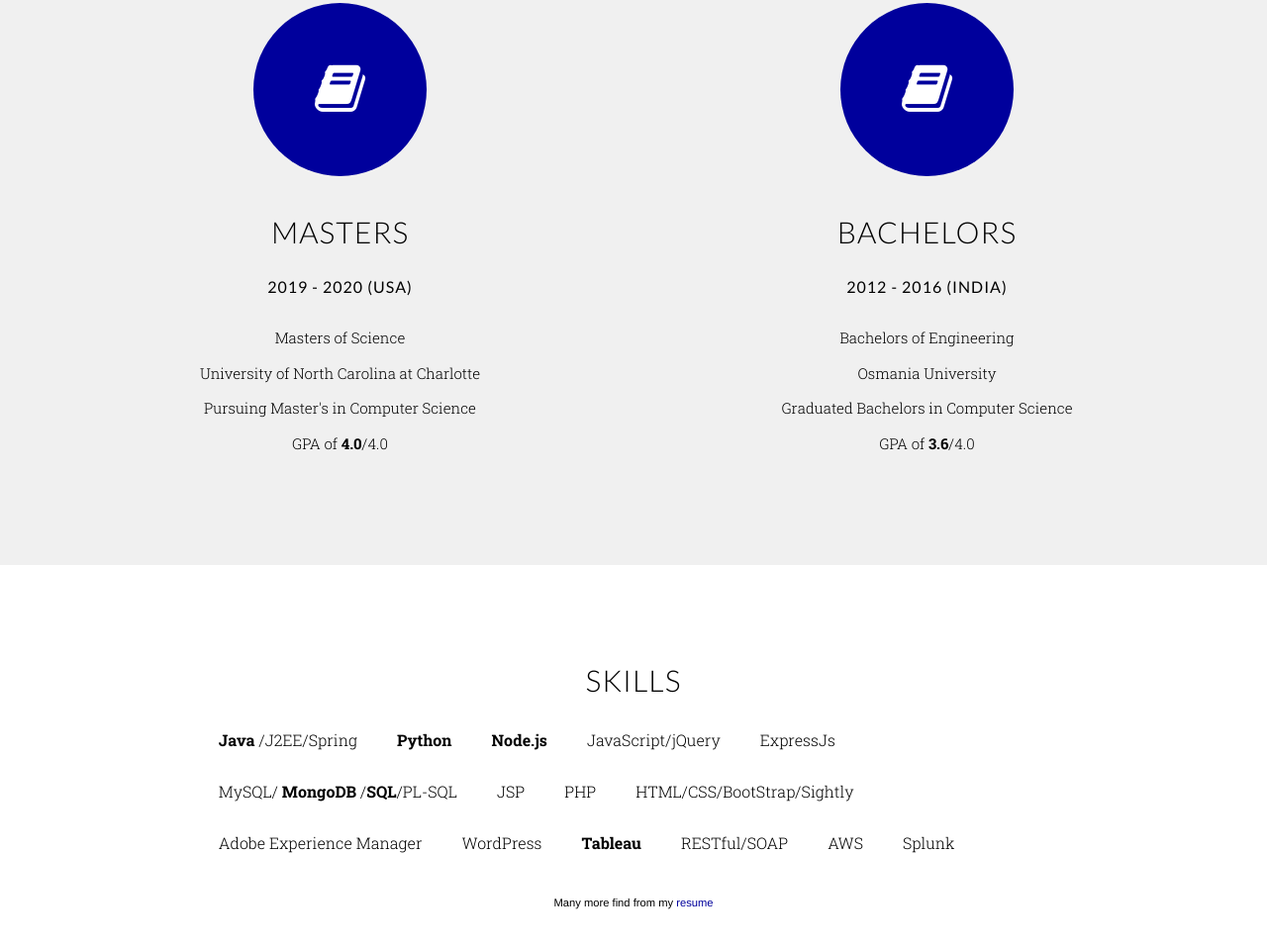
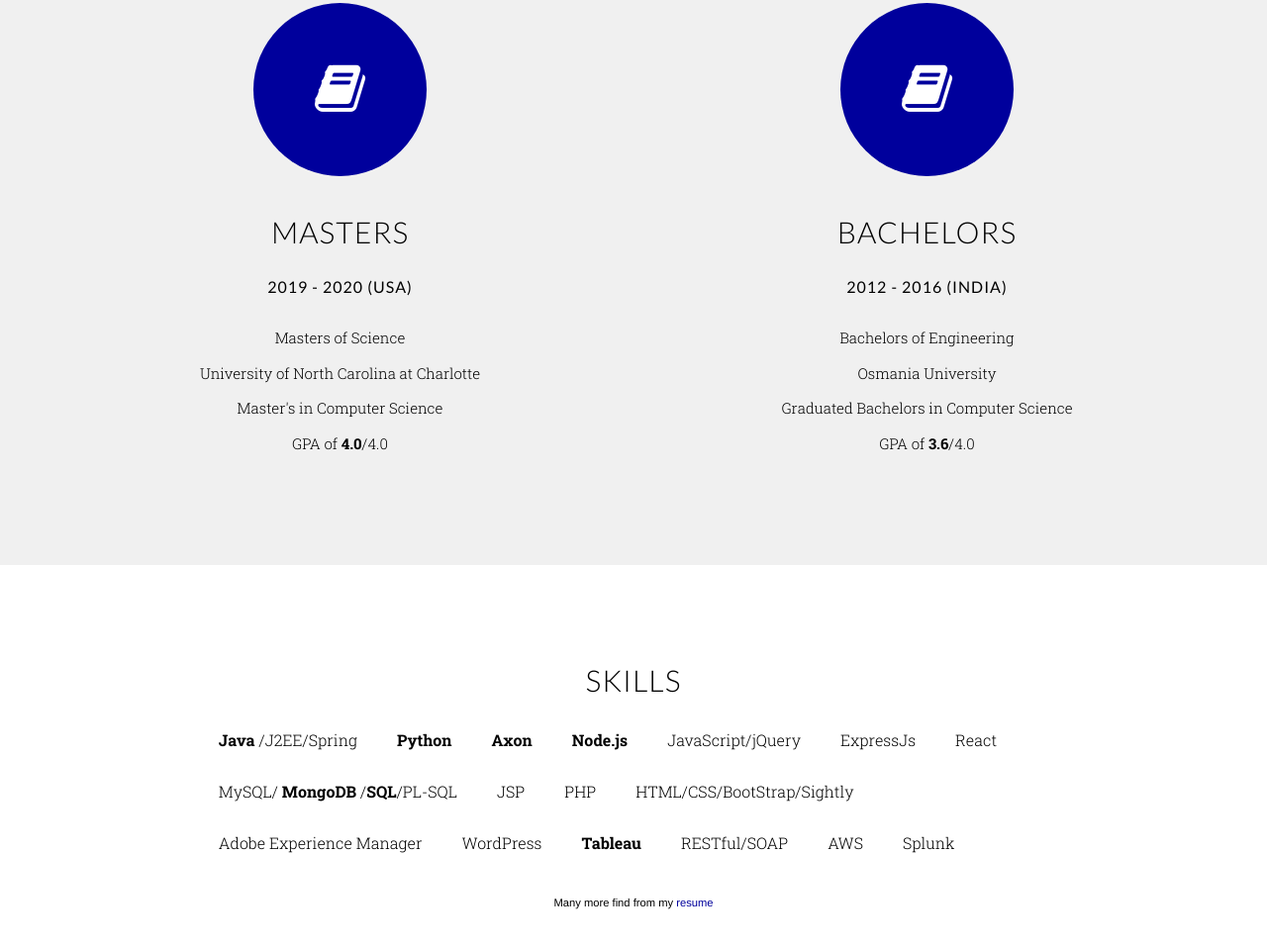
Before and after one commit to thalladasaikumar/portfolio, a plain HTML site: page index.html in a window 1280 px wide. Shown: the part 1446-2404 px from the top of the page at 99% size. Drawn offline with nearby package versions, Linux system fonts and the light colour scheme.

Commit message:
New Updates

```diff
--- a/index.html
+++ b/index.html
@@ -54,7 +54,7 @@
                 <div class="intro-content">
                     <h1 class="animated fadeInDown delay-05s">Hi, I'm Sai Kumar</strong>
                     </h1>
-                    <p class="subtitle animated fadeInUp delay-05s">Actively looking for Full-time opportunities, Application Development, DevOps Engineer, Data Analyst</p>
+                    <p class="subtitle animated fadeInUp delay-05s">Actively looking for Full-time opportunities, Software Developer, Full Stack Developer roles...</p>
                     <a class="fa fa-angle-down page-scroll" href="#about"></a>
                 </div>
             </div>
@@ -91,7 +91,7 @@
                             <h3>2019 - 2020 (USA)</h3>
                             <p>Masters of Science</p>
                             <p>University of North Carolina at Charlotte</p>
-                            <p>Pursuing Master's in Computer Science</p>
+                            <p>Master's in Computer Science</p>
                             <p>GPA of <strong>4.0</strong>/4.0</p>
                         </div>
                         <div class="col-md-6 wp2">
@@ -118,9 +118,11 @@
                     <ul class="skillul">
                         <li><p> <strong>Java</strong> /J2EE/Spring</p></li>
                         <li><p><strong>Python</strong></p></li>
+                        <li><p><strong>Axon</strong></p></li>
                         <li><p> <strong> Node.js</strong></p></li>
                         <li><p>JavaScript/jQuery</p></li>
                         <li><p>ExpressJs</p></li>
+                        <li><p>React</p></li>
                         <li><p>MySQL/ <strong>MongoDB</strong> /<strong>SQL</strong>/PL-SQL</p></li>
                         <li><p>JSP</p></li>
                         <li><p>PHP</p></li>
```
